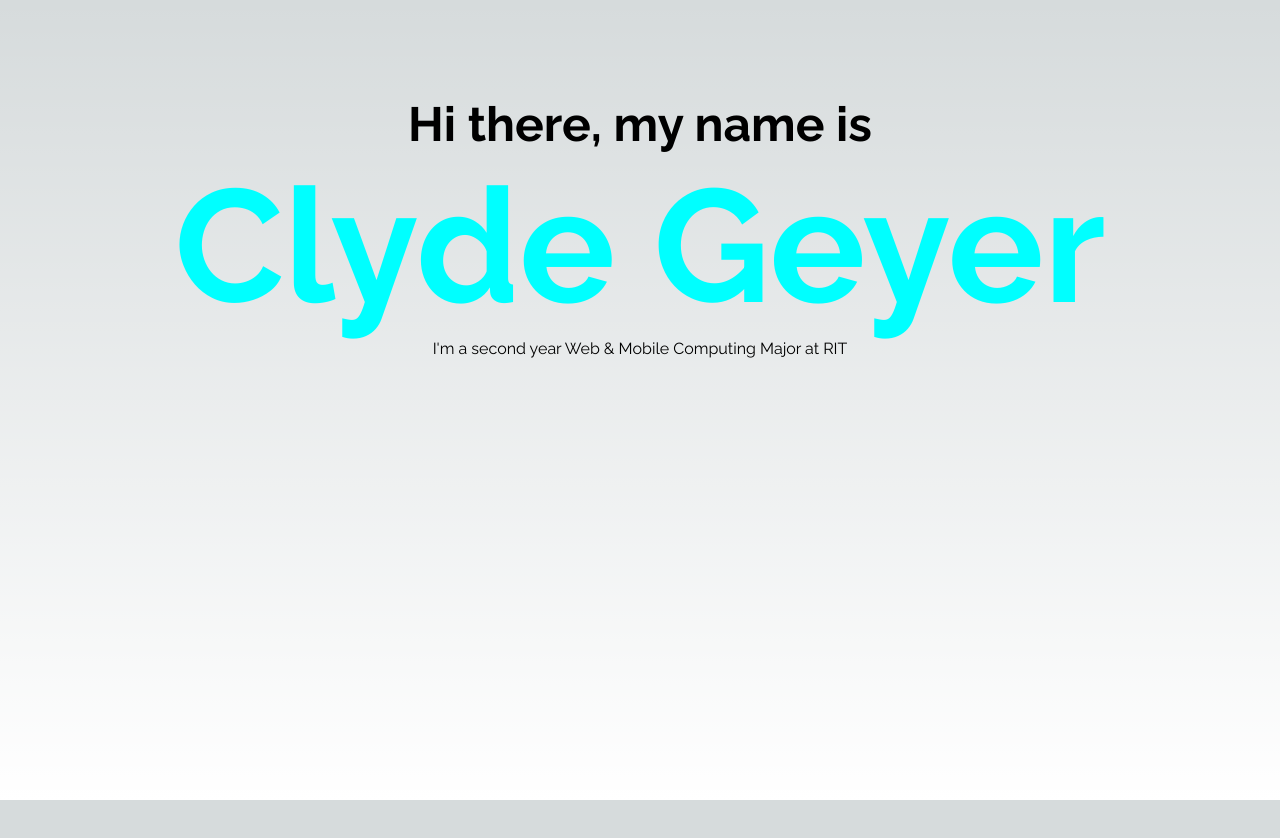
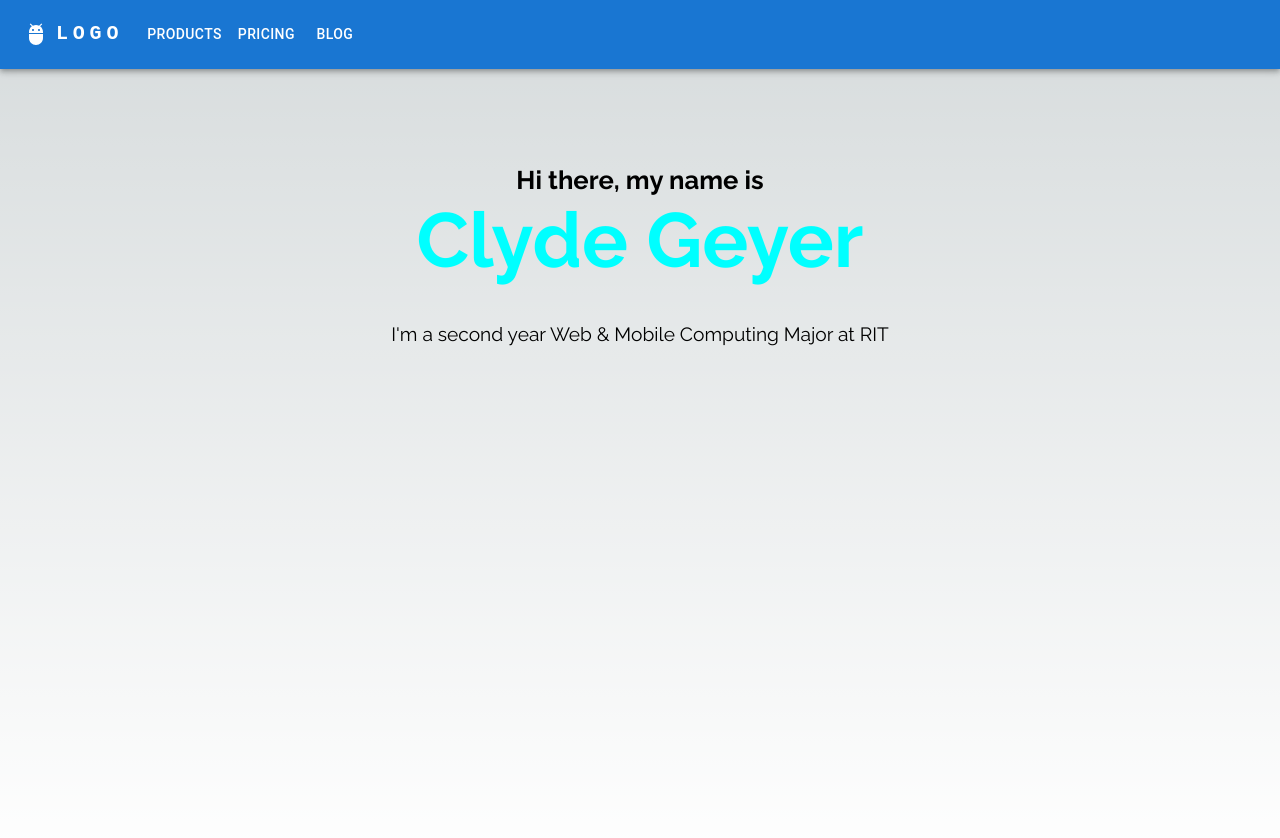
Before and after one commit to CodingArctic/portfolio, a Next.js app: page / in a window 1280 px wide. Shown: the top 838 px of the page. Before the commit the page ends 800 px from the top, so only its background shows below. Built offline with nearby package versions, Linux system fonts and the light colour scheme.

Commit message:
ok a little more of something but i gotta do other things now

```diff
--- a/package.json
+++ b/package.json
@@ -12,6 +12,10 @@
     "deploy": "npm run pages:build && wrangler pages deploy .vercel/output/static"
   },
   "dependencies": {
+    "@emotion/react": "^11.11.4",
+    "@emotion/styled": "^11.11.5",
+    "@mui/icons-material": "^5.15.15",
+    "@mui/material": "^5.15.15",
     "next": "14.1.0",
     "react": "^18",
     "react-dom": "^18"
@@ -19,7 +23,7 @@
   "devDependencies": {
     "@cloudflare/next-on-pages": "^1.11.0",
     "@cloudflare/workers-types": "^4.20240405.0",
-    "vercel": "^33.7.1",
+    "vercel": "^32.3.0",
     "wrangler": "^3.49.0"
   }
 }
--- /dev/null
+++ b/src/app/components/NavBar.js
@@ -0,0 +1,125 @@
+'use client'
+
+import * as React from 'react';
+import AppBar from '@mui/material/AppBar';
+import Box from '@mui/material/Box';
+import Toolbar from '@mui/material/Toolbar';
+import IconButton from '@mui/material/IconButton';
+import Typography from '@mui/material/Typography';
+import Menu from '@mui/material/Menu';
+import MenuIcon from '@mui/icons-material/Menu';
+import Container from '@mui/material/Container';
+import Button from '@mui/material/Button';
+import MenuItem from '@mui/material/MenuItem';
+import AdbIcon from '@mui/icons-material/Adb';
+
+const pages = ['Products', 'Pricing', 'Blog'];
+const settings = ['Profile', 'Account', 'Dashboard', 'Logout'];
+
+function ResponsiveAppBar() {
+  const [anchorElNav, setAnchorElNav] = React.useState(null);
+
+  const handleOpenNavMenu = (event) => {
+    setAnchorElNav(event.currentTarget);
+  };
+
+  const handleCloseNavMenu = () => {
+    setAnchorElNav(null);
+  };
+
+
+  return (
+    <AppBar position="sticky">
+      <Container maxWidth="xl">
+        <Toolbar disableGutters>
+          <AdbIcon sx={{ display: { xs: 'none', md: 'flex' }, mr: 1 }} />
+          <Typography
+            variant="h6"
+            noWrap
+            component="a"
+            href="#app-bar-with-responsive-menu"
+            sx={{
+              mr: 2,
+              display: { xs: 'none', md: 'flex' },
+              fontFamily: 'monospace',
+              fontWeight: 700,
+              letterSpacing: '.3rem',
+              color: 'inherit',
+              textDecoration: 'none',
+            }}
+          >
+            LOGO
+          </Typography>
+
+          <Box sx={{ flexGrow: 1, display: { xs: 'flex', md: 'none' } }}>
+            <IconButton
+              size="large"
+              aria-label="account of current user"
+              aria-controls="menu-appbar"
+              aria-haspopup="true"
+              onClick={handleOpenNavMenu}
+              color="inherit"
+            >
+              <MenuIcon />
+            </IconButton>
+            <Menu
+              id="menu-appbar"
+              anchorEl={anchorElNav}
+              anchorOrigin={{
+                vertical: 'bottom',
+                horizontal: 'left',
+              }}
+              keepMounted
+              transformOrigin={{
+                vertical: 'top',
+                horizontal: 'left',
+              }}
+              open={Boolean(anchorElNav)}
+              onClose={handleCloseNavMenu}
+              sx={{
+                display: { xs: 'block', md: 'none' },
+              }}
+            >
+              {pages.map((page) => (
+                <MenuItem key={page} onClick={handleCloseNavMenu}>
+                  <Typography textAlign="center">{page}</Typography>
+                </MenuItem>
+              ))}
+            </Menu>
+          </Box>
+          <AdbIcon sx={{ display: { xs: 'flex', md: 'none' }, mr: 1 }} />
+          <Typography
+            variant="h5"
+            noWrap
+            component="a"
+            href="#app-bar-with-responsive-menu"
+            sx={{
+              mr: 2,
+              display: { xs: 'flex', md: 'none' },
+              flexGrow: 1,
+              fontFamily: 'monospace',
+              fontWeight: 700,
+              letterSpacing: '.3rem',
+              color: 'inherit',
+              textDecoration: 'none',
+            }}
+          >
+            LOGO
+          </Typography>
+          <Box sx={{ flexGrow: 1, display: { xs: 'none', md: 'flex' } }}>
+            {pages.map((page) => (
+              <Button
+                key={page}
+                onClick={handleCloseNavMenu}
+                sx={{ my: 2, color: 'white', display: 'block' }}
+              >
+                {page}
+              </Button>
+            ))}
+          </Box>
+        </Toolbar>
+      </Container>
+    </AppBar>
+  );
+}
+export default ResponsiveAppBar;
--- a/src/app/page.js
+++ b/src/app/page.js
@@ -1,15 +1,19 @@
-import Image from "next/image";
+import NavBar from './components/NavBar'
 
 import styles from "./page.module.css";
 
 export default function Home() {
   return (
-    <main className={styles.main}>
-      <h2 className={styles.aboveTitle}>Hi there, my name is</h2>
-      <h1 className={styles.name}>Clyde Geyer</h1>
-      <div>
-        I'm a second year Web & Mobile Computing Major at RIT
-      </div>
-    </main>
+    <>
+      <NavBar />
+      <main className={styles.main}>
+
+        <h2 className={styles.aboveTitle}>Hi there, my name is</h2>
+        <h1 className={styles.name}>Clyde Geyer</h1>
+        <div className={styles.blurb}>
+          I'm a second year <a href="https://www.rit.edu/study/web-and-mobile-computing-bs" target="_blank">Web & Mobile Computing Major</a> at <a className="link" href='https://rit.edu' target="_blank">RIT</a>
+        </div>
+      </main>
+    </>
   );
 }
--- a/src/app/page.module.css
+++ b/src/app/page.module.css
@@ -10,12 +10,17 @@
 }
 
 .name {
-  font-size: 10em;
+  font-size: 6vw;
   color: aqua;
 }
 
 .aboveTitle {
-  font-size: 3em;
+  font-size: 2vw;
+}
+
+.blurb {
+  margin-top: 2em;
+  font-size: 1.5vw;
 }
 
 .description {
```
Also changed, not shown: 1 other file (tests, documents, lock files or other folders).
